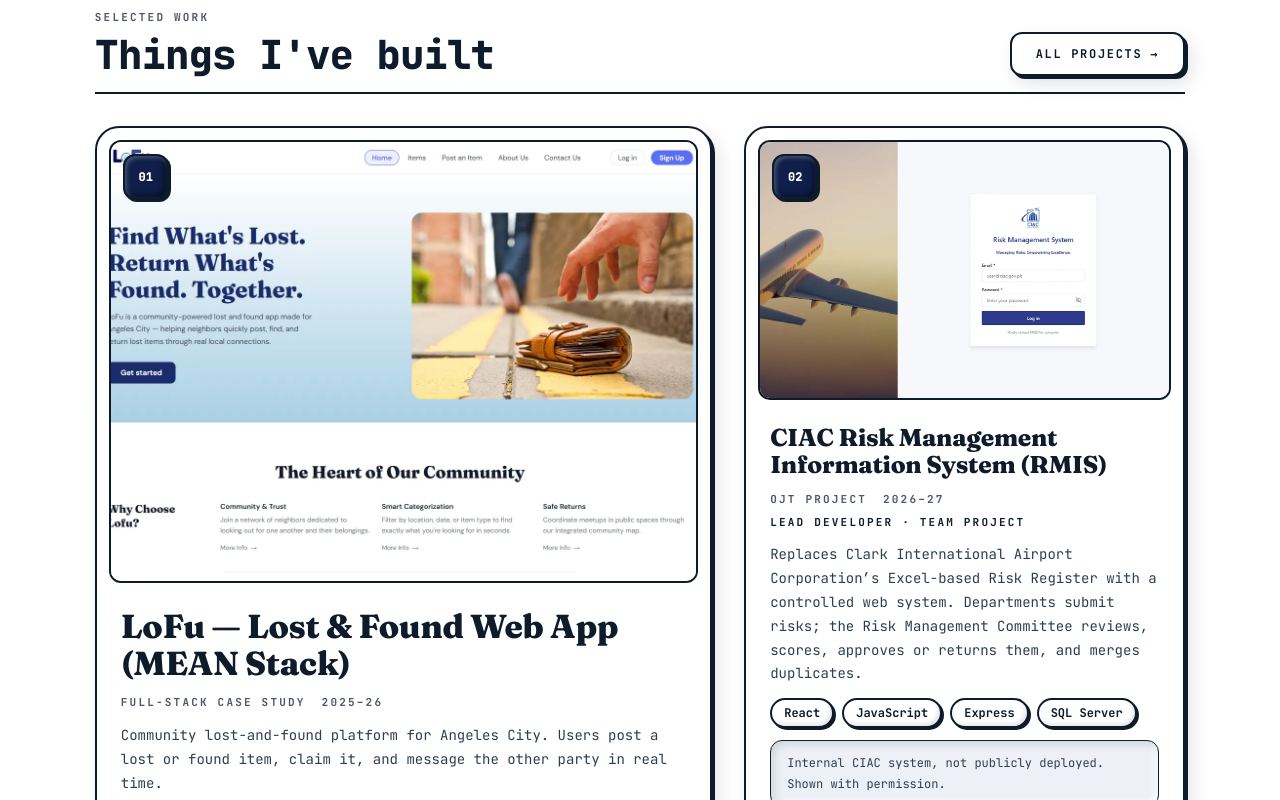
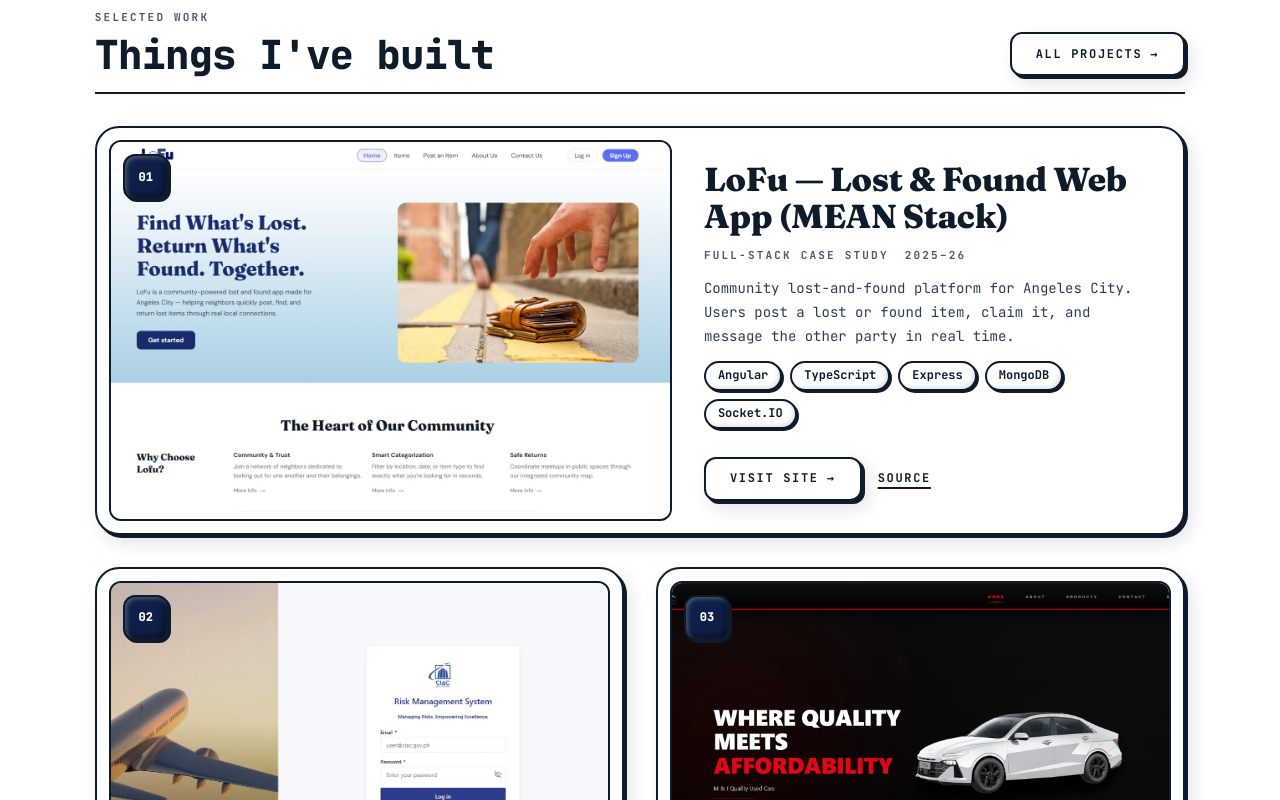
Before and after one commit to Amekouuu/webdev-portfolio, an Angular app: page / in a window 1280 px wide. Shown: the part 920-1720 px from the top of the page. Built offline with nearby package versions, Linux system fonts and the light colour scheme.

Commit message:
content layout fixed

```diff
--- a/src/app/pages/home/home.css
+++ b/src/app/pages/home/home.css
@@ -217,7 +217,7 @@
 
 .workGrid{
   display: grid;
-  grid-template-columns: minmax(0, 1.4fr) minmax(0, 1fr);
+  grid-template-columns: repeat(2, minmax(0, 1fr));
   gap: var(--space-6);
   margin: var(--space-6) 0 0;
   padding: 0;
@@ -231,7 +231,6 @@
   overflow: hidden;
 }
 
-.workCard--lead{ grid-row: span 2; }
 
 /* aspect-ratio reserves the box before the file lands, so cards do not jump:
    these screenshots have very different intrinsic sizes. */
@@ -256,6 +255,31 @@
 }
 
 .workCard--lead .workCard__shot img{ aspect-ratio: 4 / 3; }
+
+/* Lead card: a full-width row on top (screenshot left, text right), with the
+   other two side by side below. It used to span two rows beside them, so its
+   height depended on theirs: a longer description on the right left a blank
+   gap above the lead card's buttons, or a badly cropped screenshot. */
+@media (min-width: 901px){
+  .workCard--lead{
+    grid-column: 1 / -1;
+    flex-direction: row;
+    align-items: stretch;
+  }
+  .workCard--lead .workCard__shot{
+    flex: 1.25 1 0;
+    min-width: 0;
+    margin: var(--space-3) 0 var(--space-3) var(--space-3);
+  }
+  .workCard--lead .workCard__shot img{ height: 100%; aspect-ratio: 16 / 10; }
+  .workCard--lead .workCard__body{
+    flex: 1 1 0;
+    min-width: 0;
+    justify-content: center;
+    padding: var(--space-6);
+  }
+  .workCard--lead .workCard__links{ margin-top: var(--space-2); }
+}
 .workCard:hover .workCard__shot img{ transform: scale(1.03); }
 
 /* Clay number badge on the screenshot. */
```
